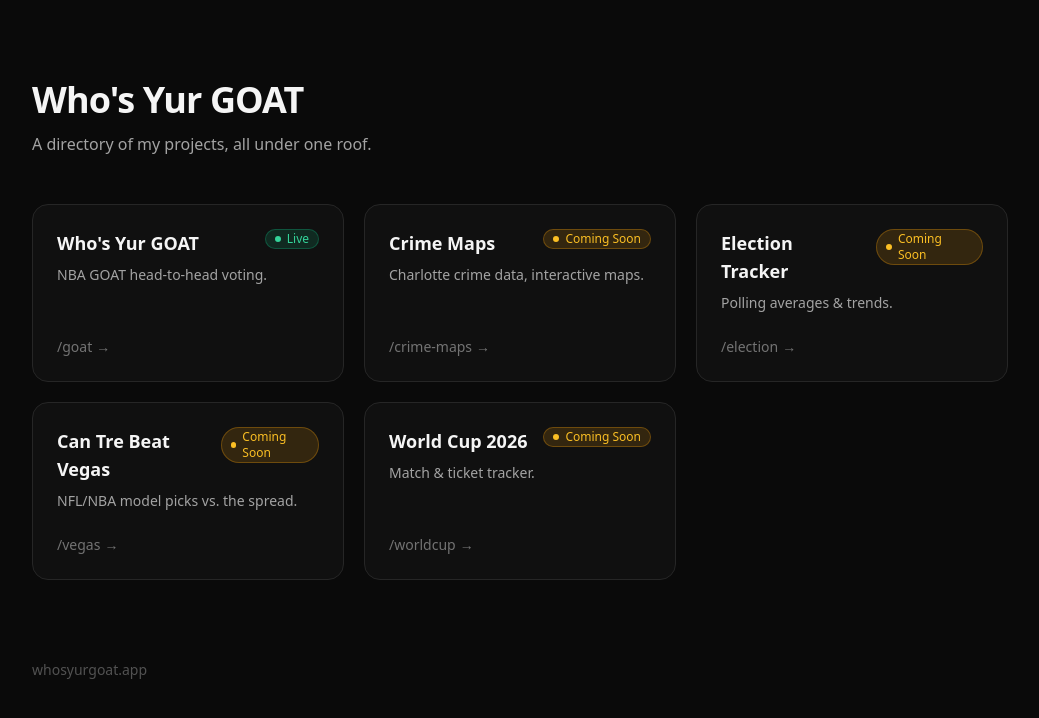
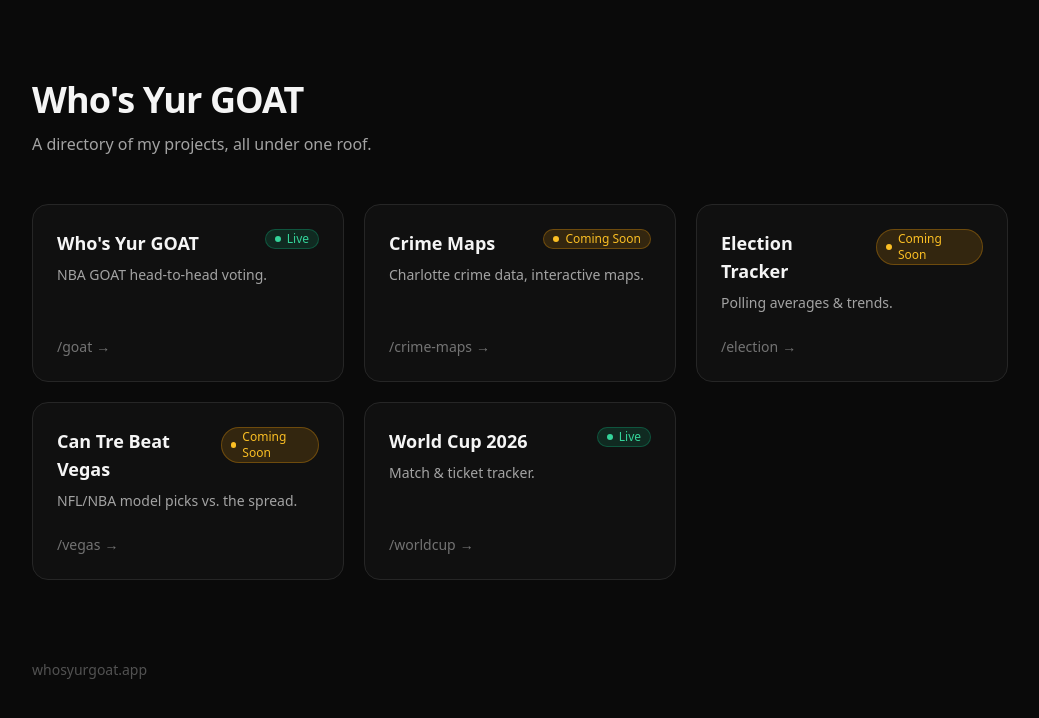
Before and after one commit to Hijodeagua/whosyurgoat-hub, a Next.js app: page / in a window 1280 px wide. Shown: the top 718 px of the page, without its empty margins (120-1159 px from the left). Built offline with nearby package versions, Linux system fonts and the light colour scheme.

Commit message:
Mark World Cup 2026 project as live on hub landing page

```diff
--- a/app/projects.ts
+++ b/app/projects.ts
@@ -38,6 +38,6 @@ export const projects: Project[] = [
     title: "World Cup 2026",
     description: "Match & ticket tracker.",
     href: "/worldcup",
-    status: "coming-soon",
+    status: "live",
   },
 ];
```
